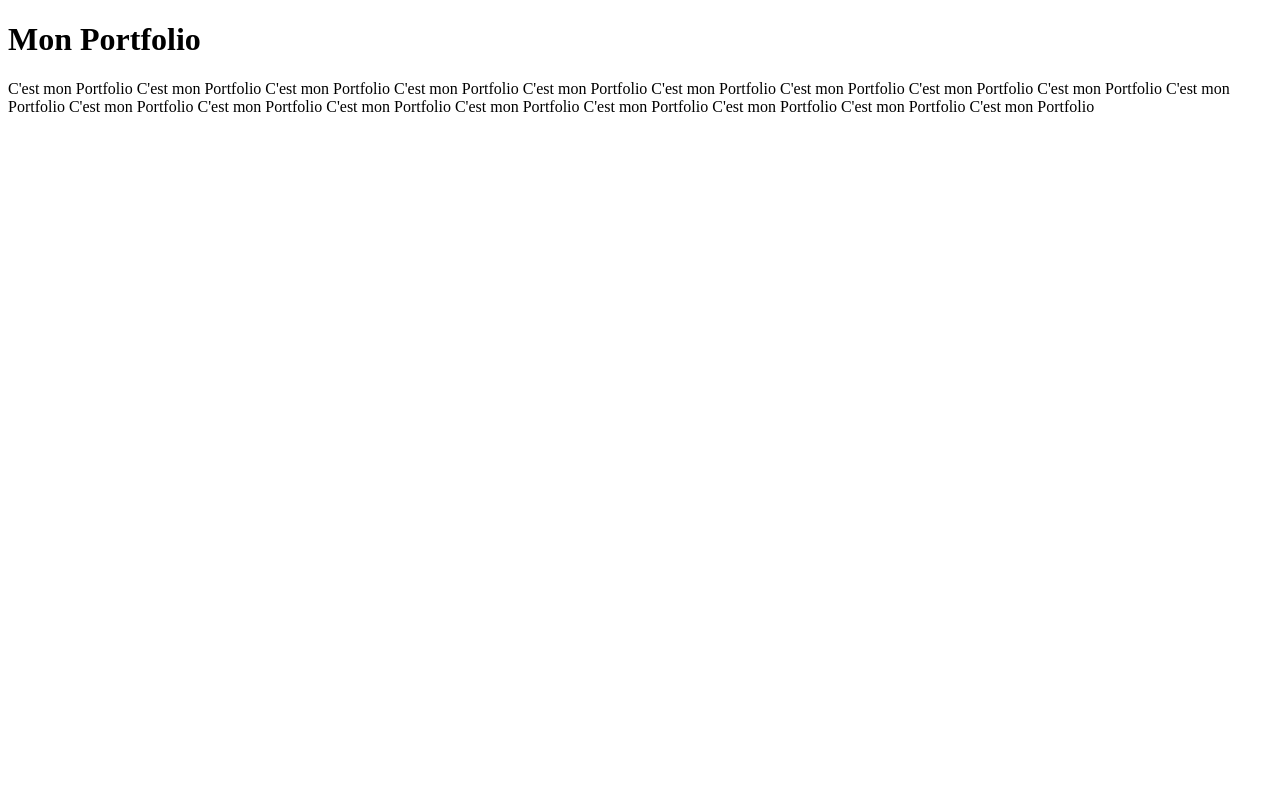
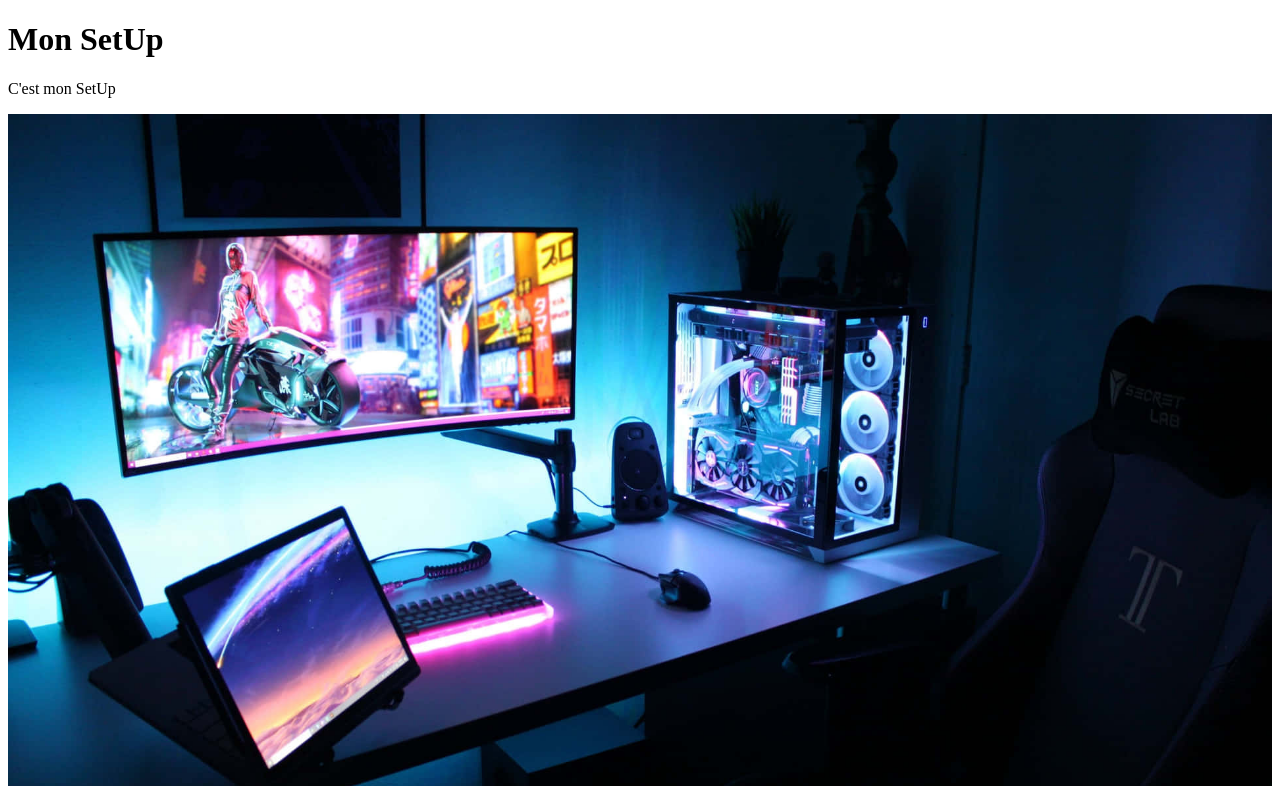
Before and after one commit to MathisLaveille/GIT, a plain HTML site: page index.html in a window 1280 px wide. Shown: the top 786 px of the page. Drawn offline with Linux system fonts and the light colour scheme.

Commit message:
Ajout d'une 2e image

```diff
--- a/index.html
+++ b/index.html
@@ -3,11 +3,12 @@
 <head>
     <meta charset="UTF-8">
     <meta name="viewport" content="width=device-width, initial-scale=1.0">
-    <title>Mon portfolio</title>
+    <title>Mon SetUp</title>
 </head>
 <body>
-    <h1>Mon Portfolio</h1>
-    <p>C'est mon Portfolio C'est mon Portfolio C'est mon Portfolio C'est mon Portfolio C'est mon Portfolio C'est mon Portfolio C'est mon Portfolio C'est mon Portfolio C'est mon Portfolio C'est mon Portfolio C'est mon Portfolio C'est mon Portfolio C'est mon Portfolio C'est mon Portfolio C'est mon Portfolio C'est mon Portfolio C'est mon Portfolio C'est mon Portfolio</p>
-
+    <h1>Mon SetUp</h1>
+    <p>C'est mon SetUp</p>
+    <img width="100%" src="pc.jpg">
+    <img width="100%" src="pc2.jpg">
 </body>
 </html>
```
